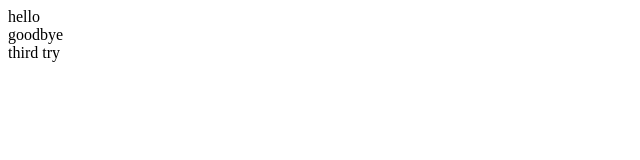
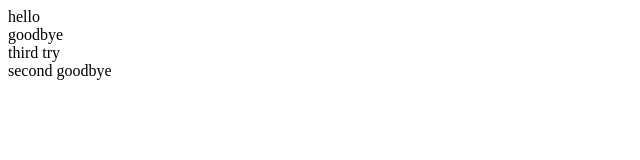
Before and after one commit to testProject-ali/testBooststarp-project, a plain HTML site: page index.html in a window 1280 px wide. Shown: the full height of the page, 0-640 px from the left. Drawn offline with Linux system fonts and the light colour scheme.

Commit message:
added 4th div

```diff
--- a/index.html
+++ b/index.html
@@ -10,5 +10,7 @@
     <div>hello</div>
     <div>goodbye</div>
     <div>third try</div>
+    <div>second goodbye</div>
+
 </body>
 </html>
```
